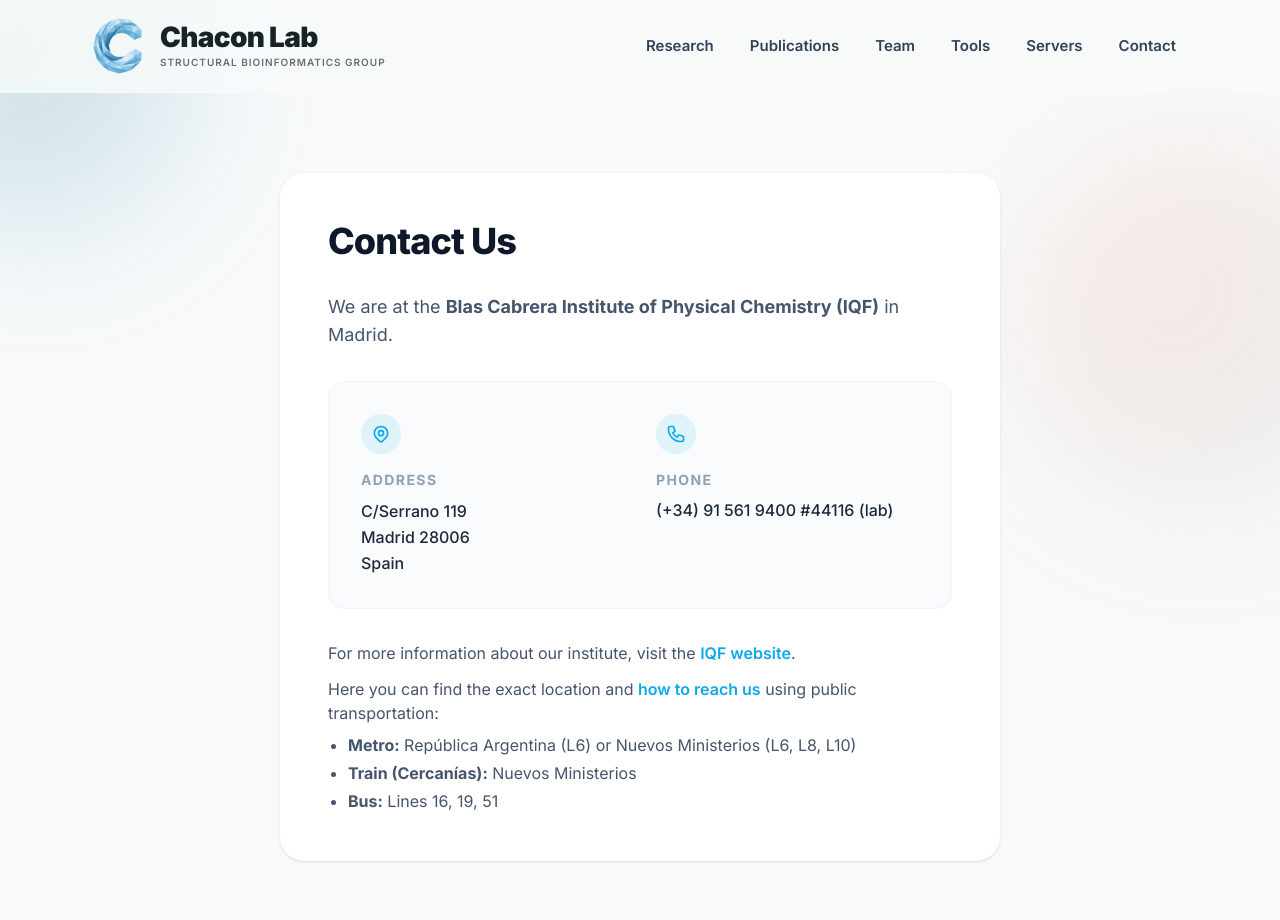
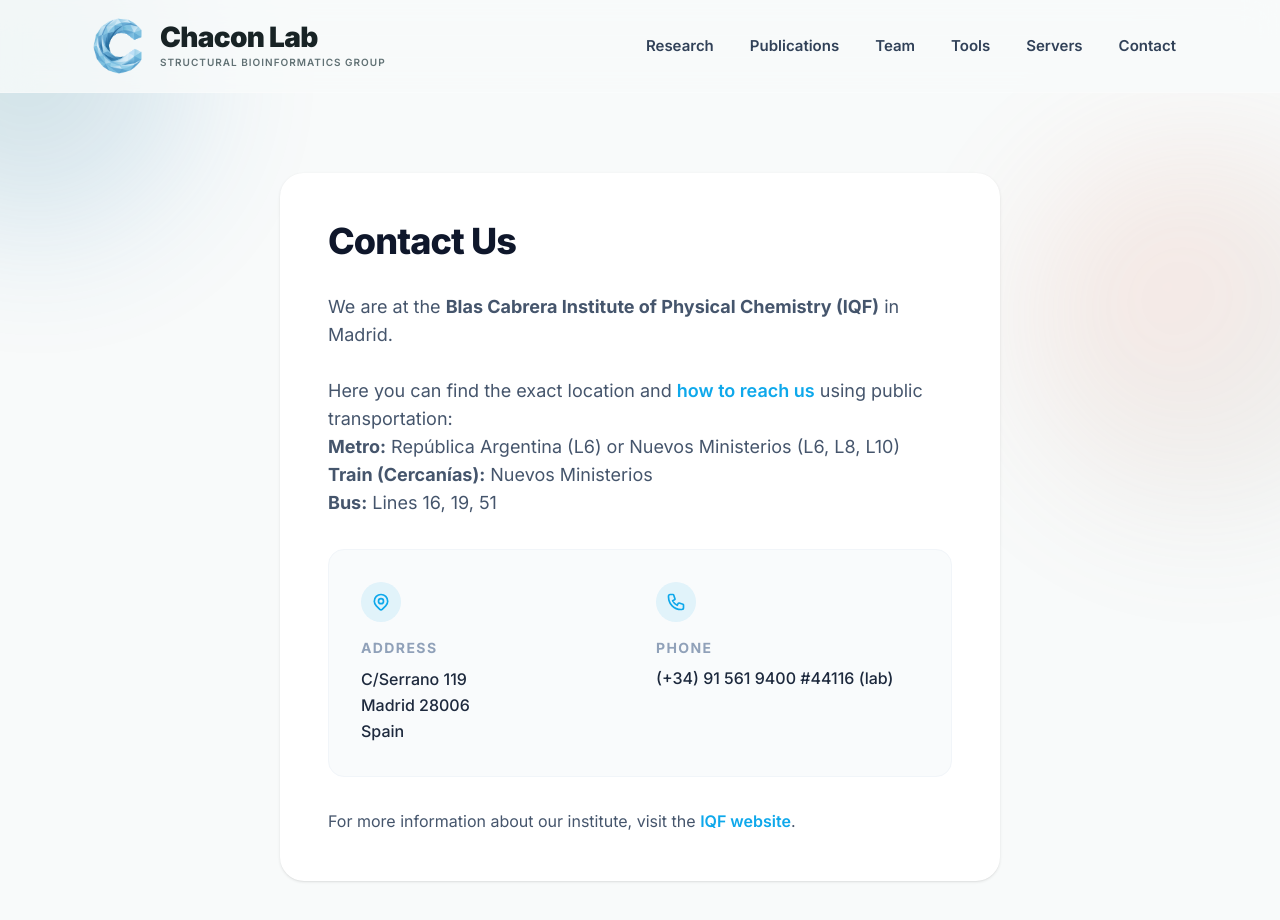
Before and after one commit to chaconlab/Website, a Next.js app: page /contact in a window 1280 px wide. Shown: the top 920 px of the page. Built offline with nearby package versions, Linux system fonts and the light colour scheme.

Commit message:
Move transport details to first paragraph on Contact page

```diff
--- a/app/contact/page.tsx
+++ b/app/contact/page.tsx
@@ -9,6 +9,11 @@ export default function Contact() {
         <div className="prose prose-lg prose-slate max-w-none">
           <p className="text-lg text-slate-600 mb-8">
             We are at the <strong>Blas Cabrera Institute of Physical Chemistry (IQF)</strong> in Madrid.
+            <br /><br />
+            Here you can find the exact location and <a href="http://www.metromadrid.es/en/viaja_en_metro/red_de_metro/planos/index.html" target="_blank" rel="noopener noreferrer" className="text-primary font-semibold hover:underline">how to reach us</a> using public transportation:<br />
+            <strong>Metro:</strong> República Argentina (L6) or Nuevos Ministerios (L6, L8, L10)<br />
+            <strong>Train (Cercanías):</strong> Nuevos Ministerios<br />
+            <strong>Bus:</strong> Lines 16, 19, 51
           </p>
 
           <div className="grid grid-cols-1 md:grid-cols-2 gap-8 p-8 bg-slate-50/80 rounded-2xl mb-8 border border-slate-100">
@@ -45,16 +50,6 @@ export default function Contact() {
               For more information about our institute, visit the <a href="http://www.iqf.csic.es/en/" target="_blank" rel="noopener noreferrer" className="text-primary font-semibold hover:underline">IQF website</a>.
             </p>
 
-            <div>
-              <p className="mb-2">
-                Here you can find the exact location and <a href="http://www.metromadrid.es/en/viaja_en_metro/red_de_metro/planos/index.html" target="_blank" rel="noopener noreferrer" className="text-primary font-semibold hover:underline">how to reach us</a> using public transportation:
-              </p>
-              <ul className="list-disc pl-5 space-y-1">
-                <li><strong>Metro:</strong> República Argentina (L6) or Nuevos Ministerios (L6, L8, L10)</li>
-                <li><strong>Train (Cercanías):</strong> Nuevos Ministerios</li>
-                <li><strong>Bus:</strong> Lines 16, 19, 51</li>
-              </ul>
-            </div>
           </div>
         </div>
       </div>
```
